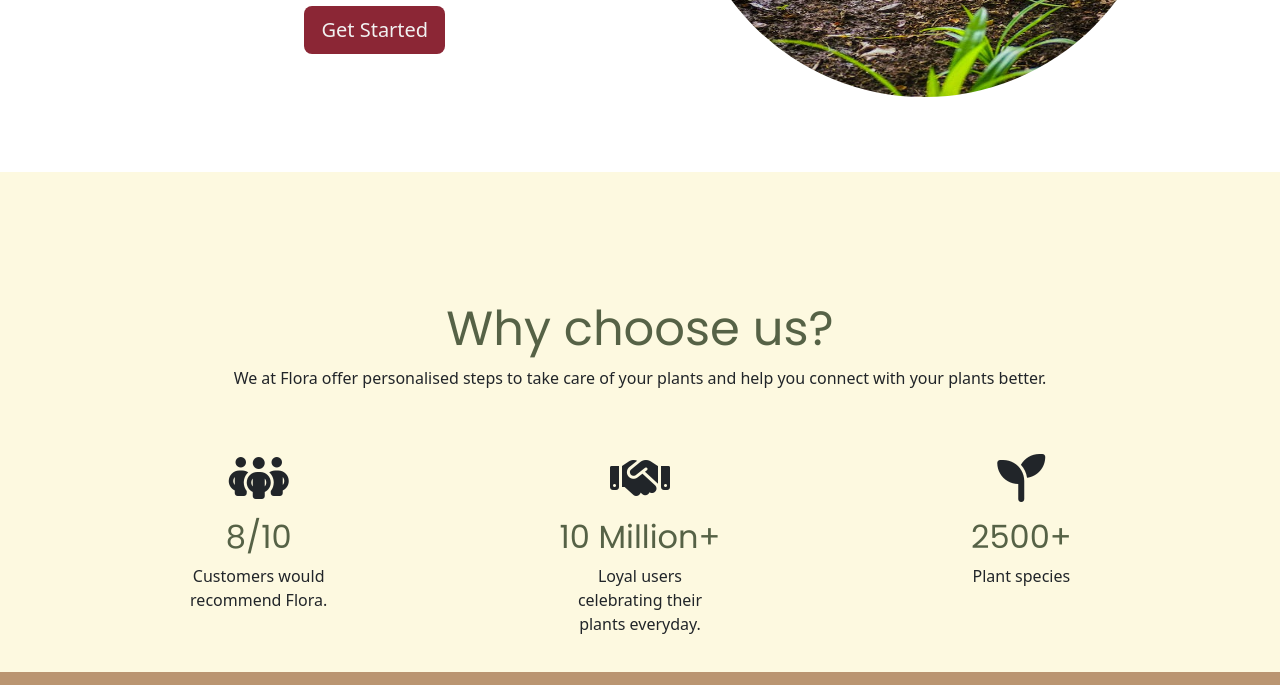
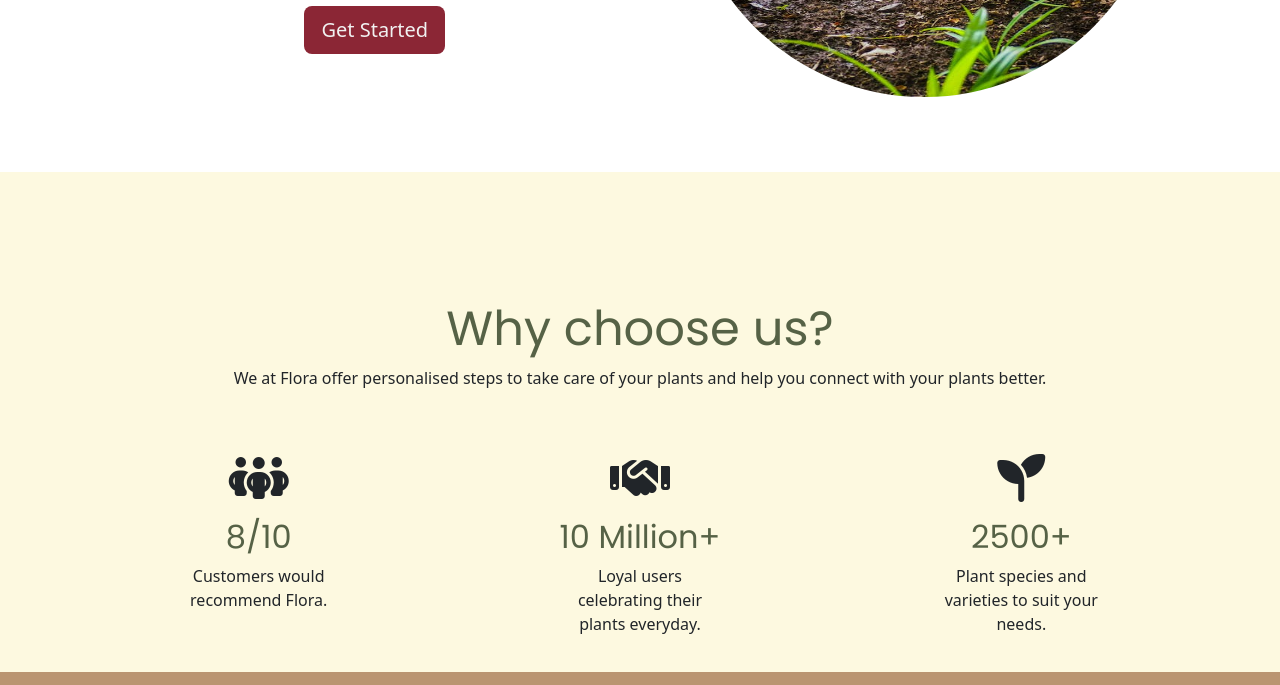
Before and after one commit to Tulasi2304/plant-care-tracker-app, a plain HTML site: page index.html in a window 1280 px wide. Shown: the part 561-1246 px from the top of the page. Drawn offline with nearby package versions, Linux system fonts and the light colour scheme.

Commit message:
Update home page text

```diff
--- a/index.html
+++ b/index.html
@@ -79,7 +79,7 @@
                 <div class="col-lg-4">
                     <i class="fa-solid fa-seedling feature-icons"></i>
                     <h3 class="features-title">2500+</h3>
-                    <p class="features-line">Plant species</p>
+                    <p class="features-line">Plant species and varieties to suit your needs.</p>
                 </div>
             </div>
         </section>
```
